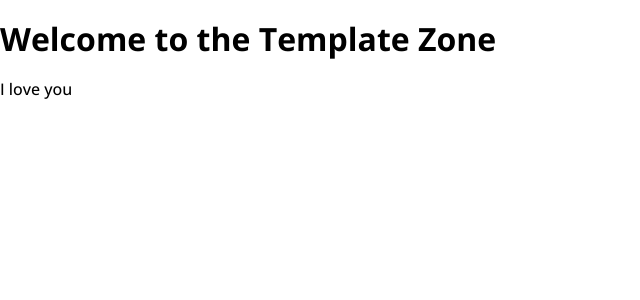
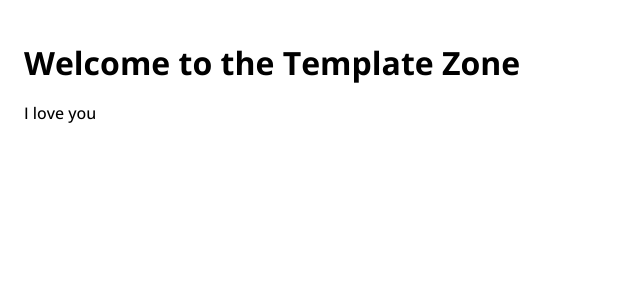
Before and after one commit to mattdanielmurphy/react-template, a React app: page / in a window 1280 px wide. Shown: the top 300 px of the page, without its empty margins (0-640 px from the left). Built offline with nearby package versions, Linux system fonts and the light colour scheme.

Commit message:
add padding to body in styles/base/_base.scss

```diff
--- a/src/styles/base/_base.scss
+++ b/src/styles/base/_base.scss
@@ -7,6 +7,7 @@ html {
 body {
   font-family: 'Open Sans', Helvetica, Arial, sans-serif;
   font-size: $m-size;
+  padding: $l-size;
 }
 
 button {
```
